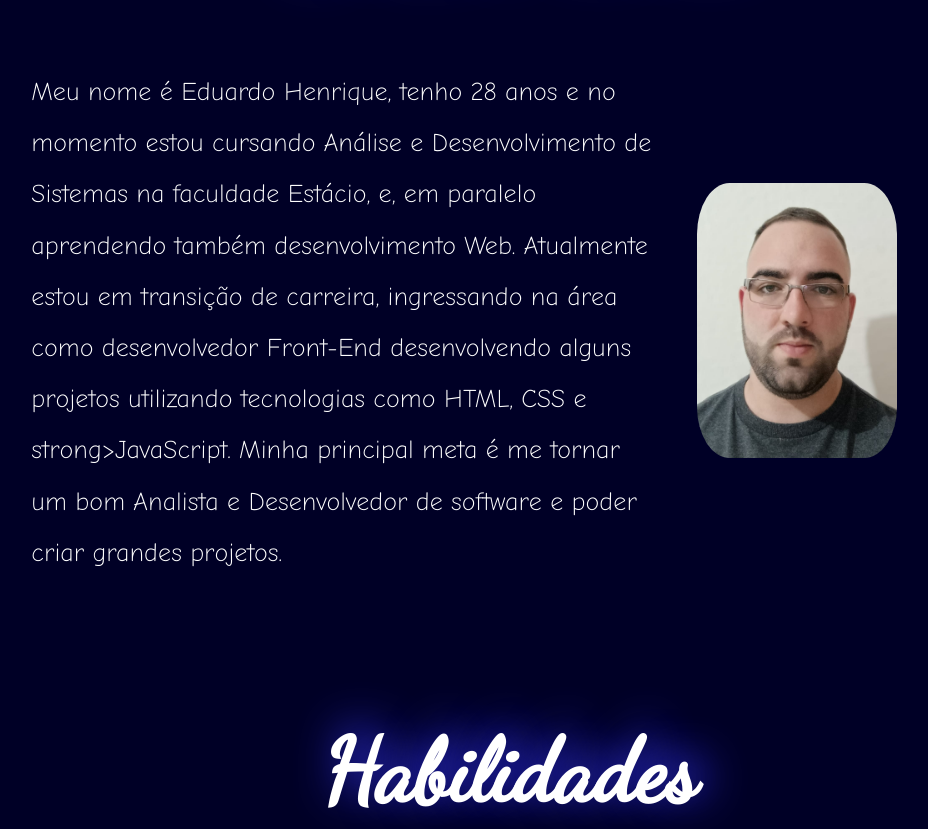
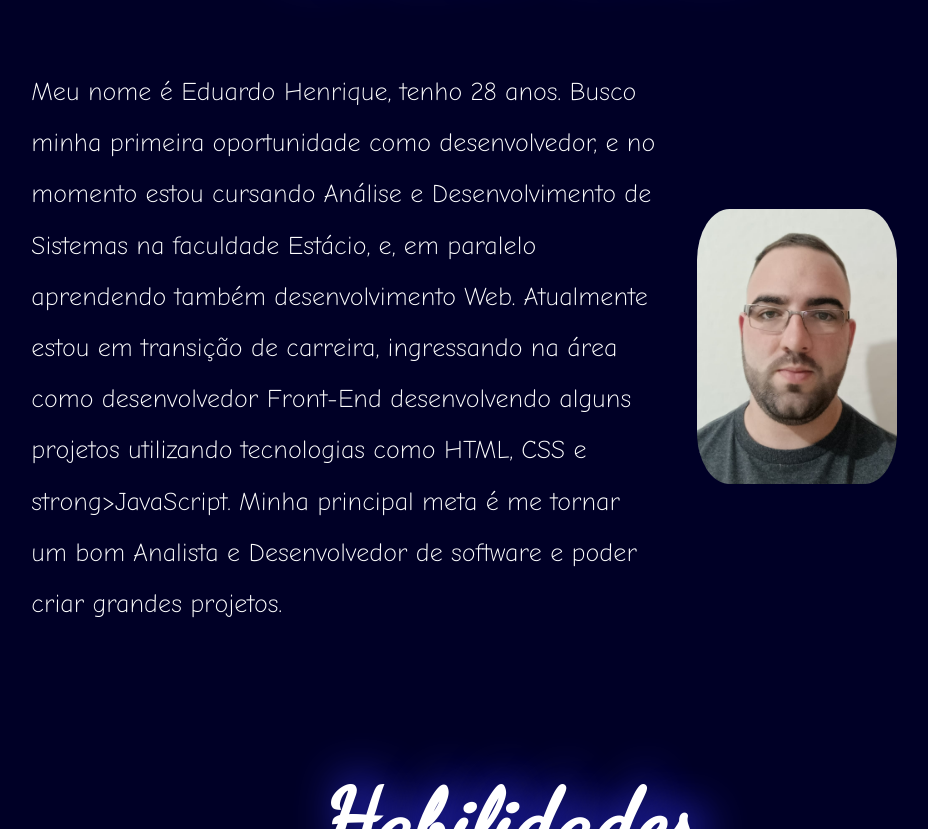
Before and after one commit to Dudu-1910/portfolio, a plain HTML site: page index.html in a window 1280 px wide. Shown: the part 826-1655 px from the top of the page, without its empty margins (130-1058 px from the left). Drawn offline with Linux system fonts and the light colour scheme; a web font is replaced by a local one.

Commit message:
Atualização de informações

```diff
--- a/index.html
+++ b/index.html
@@ -76,7 +76,7 @@
       <div class="container sobre-mim">
         <div class="sobre-mim">
           <p>
-            Meu nome é Eduardo Henrique, tenho 28 anos e no momento estou cursando Análise e Desenvolvimento de Sistemas
+            Meu nome é Eduardo Henrique, tenho 28 anos. Busco minha primeira oportunidade como desenvolvedor, e no momento estou cursando Análise e Desenvolvimento de Sistemas
             na faculdade Estácio, e, em paralelo aprendendo também desenvolvimento Web. Atualmente estou em transição de
             carreira, ingressando na área como desenvolvedor <strong>Front-End</strong> desenvolvendo alguns projetos
             utilizando tecnologias como <strong>HTML</strong>, <strong>CSS</strong> e strong>JavaScript</strong>. Minha
```
Also changed, not shown: 1 other file.
